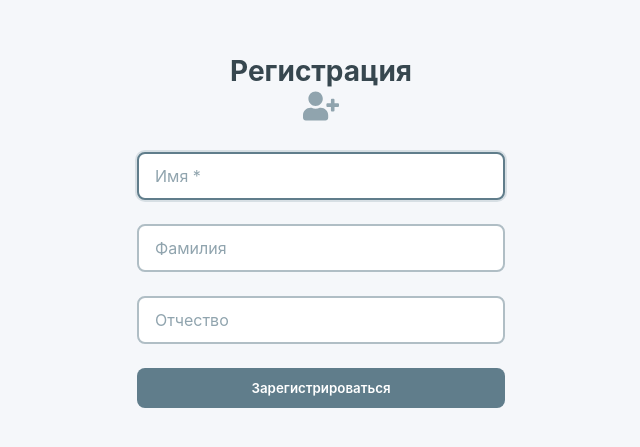
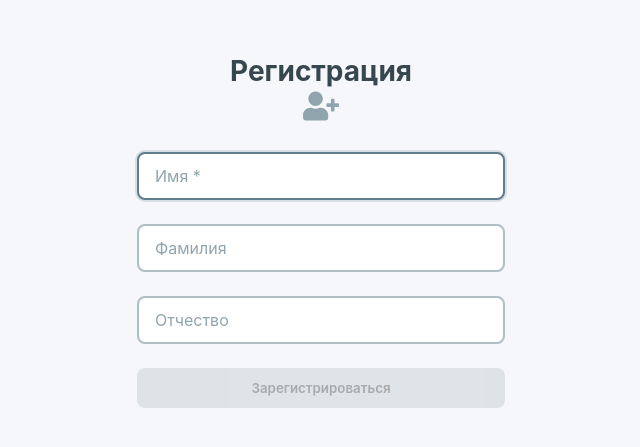
Before and after one commit to AlexandrMaspanov/todo-trainer, a React (Vite) app: page /todo-trainer/register in a window 1280 px wide. Shown: the part 167-614 px from the top of the page, without its empty margins (319-959 px from the left). Built offline with nearby package versions, Linux system fonts and the light colour scheme.

Commit message:
feat(registration): add reactive validation and inline hints to registration form

```diff
--- a/src/pages/register/Register.jsx
+++ b/src/pages/register/Register.jsx
@@ -3,6 +3,8 @@ import { useNavigate } from 'react-router-dom';
 import { FaUserPlus } from 'react-icons/fa';
 import InputField from '../../components/inputField/InputField';
 import CustomButton from '../../components/customButton/CustomButton';
+import Tooltip from '../../components/tooltip/Tooltip';
+import { useFormValidation } from '../../hooks/useFormValidation';
 import useSnackbar from '../../hooks/useSnackbar';
 import { getStoragedUsers, getUserById, setCurrentUserId, setStoragedUsers } from '../../utils/storage';
 import { useUser } from '../../context/UserContext';
@@ -10,18 +12,25 @@ import { SNACK_TYPES } from '../../constants';
 import styles from './Register.module.css';
 
 const Register = () => {
-  const [name, setName] = useState('');
-  const [surname, setSurname] = useState('');
-  const [patronymic, setPatronymic] = useState('');
+  const [formData, setFormData] = useState({
+    name: '',
+    surname: '',
+    patronymic: ''
+  });
+  const { errors, isValid } = useFormValidation(formData);
   const navigate = useNavigate();
   const { setCurrentUser } = useUser();
   const { showSnackbar } = useSnackbar();
   const minLength = 2;
 
+  const handleChange = (field) => (value) => {
+    setFormData((prev) => ({ ...prev, [field]: value }));
+  }
+
   const handleRegister = (e) => {
     e.preventDefault();
 
-    const trimmedName = name.trim();
+    const trimmedName = formData.name.trim();
 
     if (!trimmedName) {
       showSnackbar('Имя не может быть пустым', SNACK_TYPES.ERROR);
@@ -46,8 +55,8 @@ const Register = () => {
     const newUser = {
       id: newUserId,
       name: trimmedName,
-      surname: surname.trim() || null,
-      patronymic: patronymic.trim() || null,
+      surname: formData.surname.trim() || null,
+      patronymic: formData.patronymic.trim() || null,
     };
     const updatedUsers = [...users, newUser];
 
@@ -68,30 +77,43 @@ const Register = () => {
           <FaUserPlus className={styles.icon} />
         </label>
 
+        <Tooltip hint={errors.name || ''} delay={300}>
           <InputField
+            id='username'
             autoFocus
-          id='username'
-          value={name}
-          onChange={setName}
+            value={formData.name}
+            onChange={handleChange('name')}
             placeholder='Имя *'
             required
+            error={errors.name}
           />
+        </Tooltip>
 
+        <Tooltip hint={errors.surname || ''} delay={300}>
           <InputField
-          id="surname"
-          value={surname}
-          onChange={setSurname}
-          placeholder="Фамилия"
+            id='surname'
+            value={formData.surname}
+            onChange={handleChange('surname')}
+            placeholder='Фамилия'
+            error={errors.surname}
           />
+        </Tooltip>
 
+        <Tooltip hint={errors.patronymic || ''} delay={300}>
           <InputField
-          id="patronymic"
-          value={patronymic}
-          onChange={setPatronymic}
-          placeholder="Отчество"
+            id='patronymic'
+            value={formData.patronymic}
+            onChange={handleChange('patronymic')}
+            placeholder='Отчество'
+            error={errors.patronymic}
           />
+        </Tooltip>
 
-        <CustomButton type='submit' fullWidth>
+        <CustomButton
+          type='submit'
+          fullWidth
+          disabled={!isValid}
+        >
           Зарегистрироваться
         </CustomButton>
       </form>
```
Lines whose indentation alone changed are shown as unchanged.
